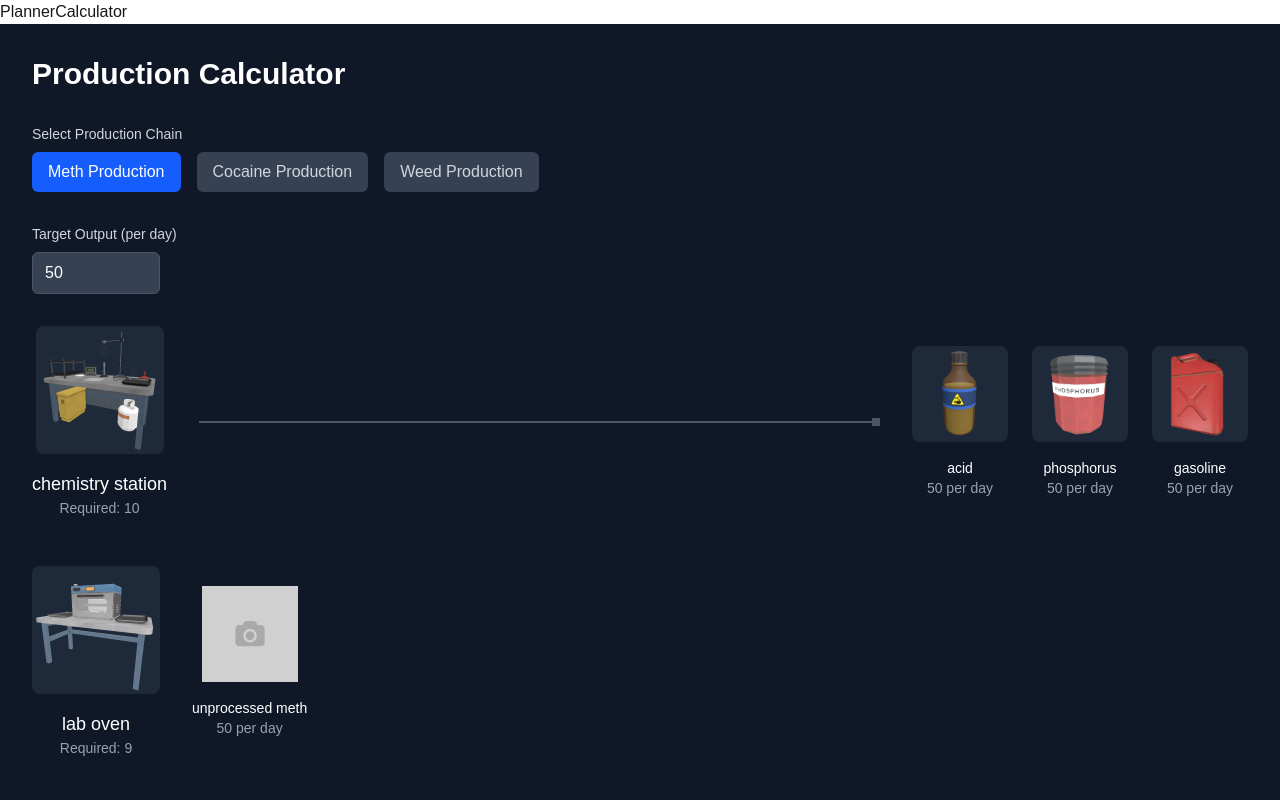
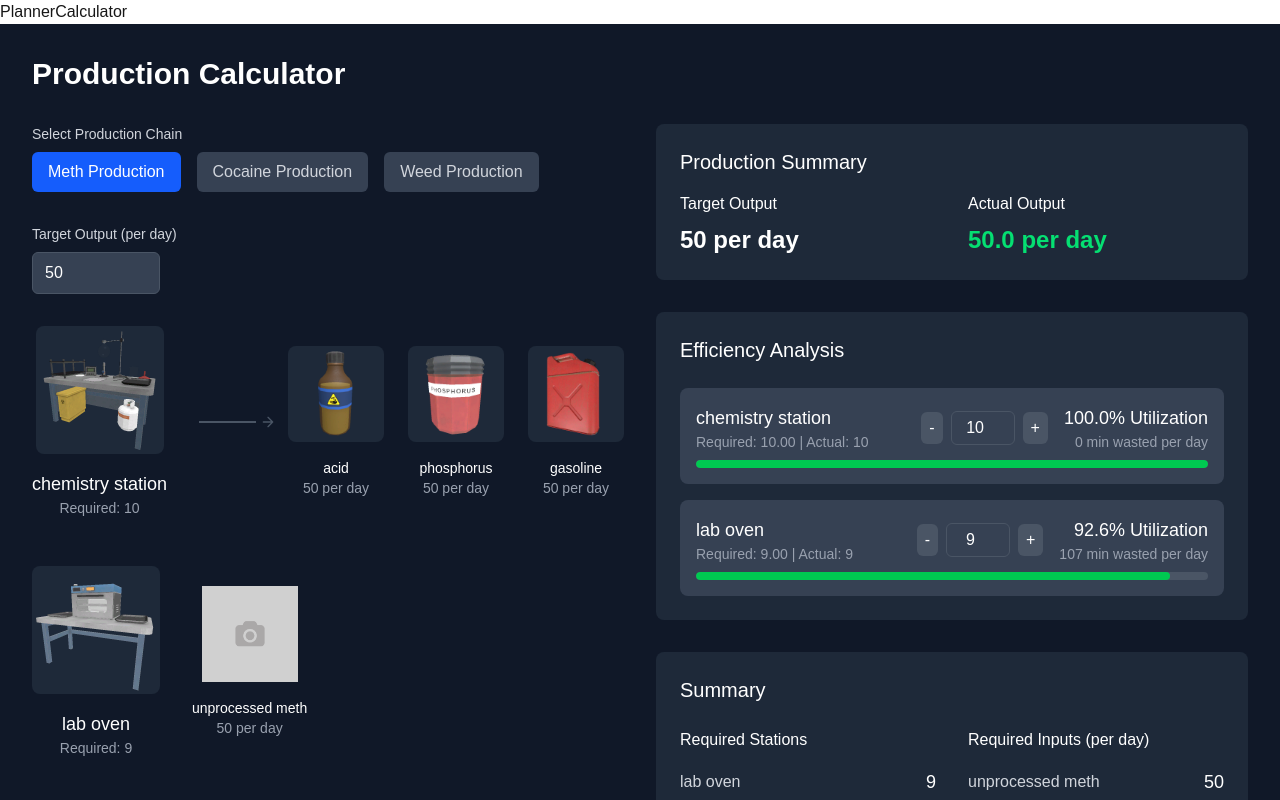
Before and after one commit to Producdevity/schedule-1-planner, a Next.js app: page /simple-calculator in a window 1280 px wide. Shown: the top 800 px of the page. Built offline with nearby package versions, Linux system fonts and the light colour scheme.

Commit message:
style tweaks

```diff
--- a/src/components/SimpleCalculator/SimpleCalculator.tsx
+++ b/src/components/SimpleCalculator/SimpleCalculator.tsx
@@ -219,8 +219,11 @@ function SimpleCalculator() {
       <div className="mx-auto max-w-7xl">
         <h1 className="mb-8 text-3xl font-bold">Production Calculator</h1>
 
+        <div className="grid grid-cols-2 gap-8">
+          {/* Left Column - Overview */}
+          <div className="space-y-8">
             {/* Chain Selection */}
-        <div className="mb-8">
+            <div>
               <label className="mb-2 block text-sm font-medium text-gray-300">
                 Select Production Chain
               </label>
@@ -242,7 +245,7 @@ function SimpleCalculator() {
             </div>
 
             {/* Target Output */}
-        <div className="mb-8">
+            <div>
               <label className="mb-2 block text-sm font-medium text-gray-300">
                 Target Output (per day)
               </label>
@@ -256,7 +259,7 @@ function SimpleCalculator() {
             </div>
 
             {/* Production Chain Visualization */}
-        <div className="mb-12 space-y-12">
+            <div className="space-y-12">
               {PRODUCTION_CHAINS[selectedChain].steps.map((step, index) => (
                 <div key={step.station} className="flex items-center space-x-8">
                   {/* Station */}
@@ -280,7 +283,20 @@ function SimpleCalculator() {
                   {/* Arrow */}
                   {index < PRODUCTION_CHAINS[selectedChain].steps.length - 1 && (
                     <div className="relative h-0.5 flex-1 bg-gray-600">
-                  <div className="absolute top-1/2 right-0 h-0 w-0 -translate-y-1/2 transform border-t-4 border-r-0 border-b-4 border-l-8 border-gray-600" />
+                      <svg
+                        className="absolute top-1/2 -right-5 h-4 w-4 -translate-y-1/2 transform text-gray-600"
+                        viewBox="0 0 24 24"
+                        fill="none"
+                        xmlns="http://www.w3.org/2000/svg"
+                      >
+                        <path
+                          d="M5 12H19M19 12L12 5M19 12L12 19"
+                          stroke="currentColor"
+                          strokeWidth="2"
+                          strokeLinecap="round"
+                          strokeLinejoin="round"
+                        />
+                      </svg>
                     </div>
                   )}
 
@@ -308,9 +324,36 @@ function SimpleCalculator() {
                 </div>
               ))}
             </div>
+          </div>
+
+          {/* Right Column - Efficiency Analysis and Summary */}
+          <div className="space-y-8">
+            {/* Output Summary */}
+            <div className="rounded-lg bg-gray-800 p-6">
+              <h3 className="mb-4 text-xl font-medium">Production Summary</h3>
+              <div className="grid grid-cols-2 gap-8">
+                <div>
+                  <h4 className="mb-2 font-medium">Target Output</h4>
+                  <div className="text-2xl font-bold">{targetOutput} per day</div>
+                </div>
+                <div>
+                  <h4 className="mb-2 font-medium">Actual Output</h4>
+                  <div className={`text-2xl font-bold ${
+                    calculatedRequirements.actualOutput < targetOutput ? 'text-yellow-400' : 'text-green-400'
+                  }`}>
+                    {calculatedRequirements.actualOutput.toFixed(1)} per day
+                  </div>
+                  {calculatedRequirements.actualOutput < targetOutput && (
+                    <div className="mt-2 text-sm text-yellow-400">
+                      ⚠️ Current station configuration cannot meet target output
+                    </div>
+                  )}
+                </div>
+              </div>
+            </div>
 
             {/* Efficiency Analysis */}
-        <div className="mt-12 rounded-lg bg-gray-800 p-6">
+            <div className="rounded-lg bg-gray-800 p-6">
               <h3 className="mb-6 text-xl font-medium">Efficiency Analysis</h3>
               <div className="space-y-4">
                 {calculatedRequirements.efficiencies.map((efficiency) => (
@@ -372,30 +415,6 @@ function SimpleCalculator() {
               </div>
             </div>
 
-        {/* Output Summary */}
-        <div className="mt-8 rounded-lg bg-gray-800 p-6">
-          <h3 className="mb-4 text-xl font-medium">Production Summary</h3>
-          <div className="grid grid-cols-2 gap-8">
-            <div>
-              <h4 className="mb-2 font-medium">Target Output</h4>
-              <div className="text-2xl font-bold">{targetOutput} per day</div>
-            </div>
-            <div>
-              <h4 className="mb-2 font-medium">Actual Output</h4>
-              <div className={`text-2xl font-bold ${
-                calculatedRequirements.actualOutput < targetOutput ? 'text-yellow-400' : 'text-green-400'
-              }`}>
-                {calculatedRequirements.actualOutput.toFixed(1)} per day
-              </div>
-              {calculatedRequirements.actualOutput < targetOutput && (
-                <div className="mt-2 text-sm text-yellow-400">
-                  ⚠️ Current station configuration cannot meet target output
-                </div>
-              )}
-            </div>
-          </div>
-        </div>
-
             {/* Summary */}
             <div className="rounded-lg bg-gray-800 p-6">
               <h3 className="mb-6 text-xl font-medium">Summary</h3>
@@ -426,6 +445,8 @@ function SimpleCalculator() {
             </div>
           </div>
         </div>
+      </div>
+    </div>
   )
 }
 
```
Lines whose indentation alone changed are shown as unchanged.
